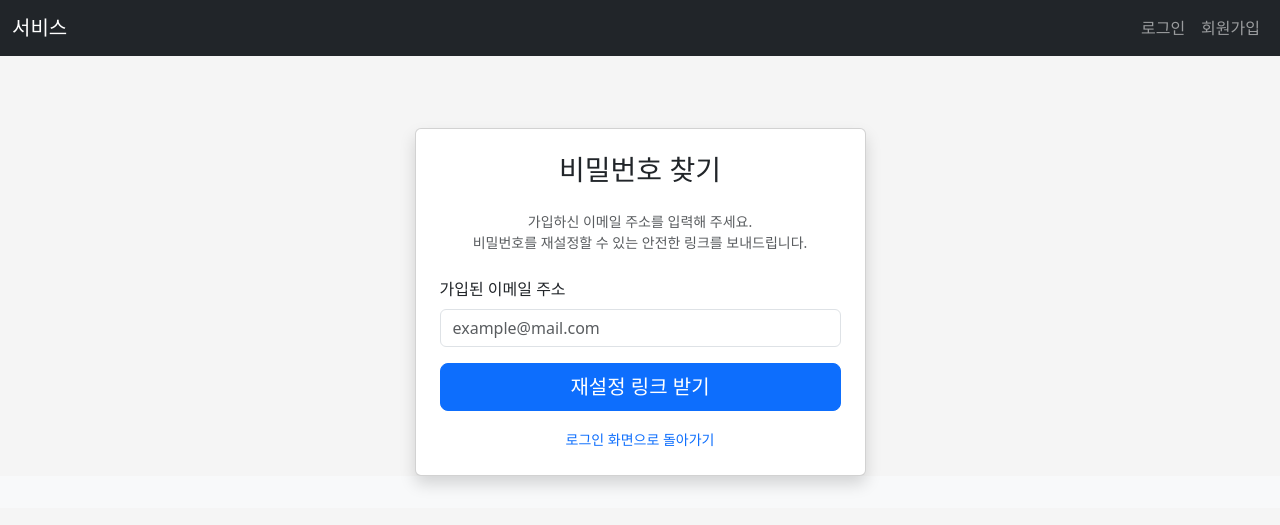
After one commit to aiforkorea/cicd-1, a Flask app: page /auth/reset-password-request in a window 1280 px wide. The commit adds this page. Shown: the top 525 px of the page. Run offline with Flask 3, Linux system fonts and the light colour scheme.

Commit message:
password setting email by aiforkorea

```diff
--- a/apps/auth/forms.py
+++ b/apps/auth/forms.py
@@ -51,3 +51,17 @@ class ChangePasswordForm(FlaskForm):
     new_password = PasswordField('새 비밀번호', validators=[DataRequired(), length(min=1)])
     confirm_new_password = PasswordField('새 비밀번호 확인', validators=[DataRequired(), EqualTo('new_password')])
     submit = SubmitField('비밀번호 변경')
+
+# 1단계: 재설정 링크를 받기 위해 이메일을 입력하는 폼
+class ResetPasswordRequestForm(FlaskForm):
+    email = StringField("가입된 이메일 주소",
+        validators=[DataRequired(), Email(message="올바른 이메일 형식이 아닙니다.")])
+    submit = SubmitField("재설정 링크 받기")
+
+# 2단계: 메일 링크 클릭 후 새 비밀번호를 입력하는 폼
+class ResetPasswordForm(FlaskForm):
+    password = PasswordField("새 비밀번호",
+        validators=[DataRequired(), length(min=10, message="10자 이상 입력하세요.")])
+    confirm_password = PasswordField("비밀번호 확인",
+        validators=[DataRequired(), EqualTo('password', message="비밀번호가 일치하지 않습니다.")])
+    submit = SubmitField("비밀번호 변경 완료")
--- /dev/null
+++ b/apps/auth/templates/auth/reset_password_request.html
@@ -0,0 +1,37 @@
+<!-- apps/auth/templates/auth/reset_password_request.html -->
+ {% extends "base.html" %}
+{% block title %}비밀번호 재설정 요청{% endblock %}
+
+{% block content %}
+<div class="row justify-content-center">
+    <div class="col-md-5">
+        <div class="card shadow mt-5">
+            <div class="card-body p-4">
+                <h3 class="card-title text-center mb-4">비밀번호 찾기</h3>
+                <p class="text-muted text-center small mb-4">
+                    가입하신 이메일 주소를 입력해 주세요.<br>
+                    비밀번호를 재설정할 수 있는 안전한 링크를 보내드립니다.
+                </p>
+
+                <form method="POST">
+                    {{ form.csrf_token }}
+                    <div class="mb-3">
+                        {{ form.email.label(class="form-label") }}
+                        {{ form.email(class="form-control", placeholder="example@mail.com") }}
+                        {% for error in form.email.errors %}
+                            <div class="text-danger small">{{ error }}</div>
+                        {% endfor %}
+                    </div>
+                    <div class="d-grid">
+                        {{ form.submit(class="btn btn-primary btn-lg") }}
+                    </div>
+                </form>
+
+                <div class="mt-3 text-center">
+                    <a href="{{ url_for('auth.login') }}" class="text-decoration-none small">로그인 화면으로 돌아가기</a>
+                </div>
+            </div>
+        </div>
+    </div>
+</div>
+{% endblock %}
--- a/apps/auth/views.py
+++ b/apps/auth/views.py
@@ -1,11 +1,11 @@
 # apps/auth/views.py
 from datetime import datetime
 from flask import current_app, render_template, flash, url_for, redirect, request
-from flask_login import login_user, logout_user
+from flask_login import current_user, login_user, logout_user
 from apps.auth.utils import confirm_token, generate_token, send_email
 from apps.extensions import db
 from apps.dbmodels import User
-from .forms import SignUpForm, LoginForm
+from .forms import ResetPasswordForm, ResetPasswordRequestForm, SignUpForm, LoginForm
 from . import auth  # 현재 패키지(__init__.py)의 auth Blueprint 객체 임포트
 # index 엔드포인트
 @auth.route("/")
@@ -84,27 +84,58 @@ def confirm_email(token):
         db.session.commit()
         flash('이메일 인증이 완료되었습니다!', 'success')
     return redirect(url_for('main.index'))
-@auth.route('/reset_password_request', methods=['GET', 'POST'])
+@auth.route('/reset-password-request', methods=['GET', 'POST'])
 def reset_password_request():
-    if request.method == 'POST':
-        email = request.form.get('email')
-        user = User.query.filter_by(email=email).first()
+    # 1. 이미 로그인한 사용자가 이 페이지에 오면 홈으로 보냅니다.
+    if current_user.is_authenticated:
+        return redirect(url_for('main.index'))
+    form = ResetPasswordRequestForm()
+    if form.validate_on_submit():
+        # 2. 입력받은 이메일로 사용자를 찾습니다.
+        user = User.query.filter_by(email=form.email.data).first()
         if user:
+            # 3. 1회용 보안 토큰 생성 (salt를 'password-reset-salt'로 지정)
             token = generate_token(user.email, salt='password-reset-salt')
-            # 여기서 실제로 이메일 발송 함수 호출 (예: send_email(user.email, token))
-            flash('비밀번호 재설정 이메일을 발송했습니다.', 'info')
-            return redirect(url_for('auth.login'))
-    return render_template('auth/reset_password_request.html')
+            # 4. 사용자가 클릭할 전체 URL 생성 (_external=True 필수!)
+            reset_url = url_for('auth.reset_password', token=token, _external=True)
+            # 5. 이메일 발송
+            send_email(
+                subject="[MyService] 비밀번호 재설정 요청",
+                to=user.email,
+                template="auth/email/reset_password",
+                username=user.username,
+                reset_url=reset_url
+            )
+        # 6. 보안 팁: 실제 이메일이 있든 없든 같은 메시지를 제시함. (해커가 특정 이메일의 가입 여부를 확인하지 못하게 하기 위함)
+        flash('비밀번호 재설정 지침이 담긴 이메일을 보냈습니다. 메일함을 확인해 주세요.', 'info')
+        return redirect(url_for('auth.login'))
+    return render_template('auth/reset_password_request.html', form=form)
+# 2. 실제 비밀번호 변경 페이지 (메일 링크 클릭 시 접속)
 @auth.route('/reset_password/<token>', methods=['GET', 'POST'])
 def reset_password(token):
     email = confirm_token(token, salt='password-reset-salt')
     if not email:
-        flash('유효하지 않거나 만료된 토큰입니다.', 'danger')
+        flash('유효하지 않거나 만료된 링크입니다.', 'danger')
         return redirect(url_for('auth.login'))
-    if request.method == 'POST':
-        user = User.query.filter_by(email=email).first_or_404()
-        user.password = request.form.get('password') # Setter에 의해 해싱됨
+
+    user = User.query.filter_by(email=email).first_or_404()
+    form = ResetPasswordForm()
+
+    if form.validate_on_submit():
+        user.password = form.password.data # 모델의 setter에 의해 자동 해싱
         db.session.commit()
-        flash('비밀번호가 변경되었습니다.', 'success')
+
+        # 보안 알림 메일 발송
+        send_email(
+            subject="[보안] 비밀번호가 성공적으로 변경되었습니다",
+            to=user.email,
+            template="auth/email/password_changed",
+            username=user.username,
+            change_time=datetime.now().strftime('%Y-%m-%d %H:%M:%S'),
+            user_agent=request.user_agent.string
+        )
+
+        flash('비밀번호가 변경되었습니다. 이제 새 비밀번호로 로그인하세요.', 'success')
         return redirect(url_for('auth.login'))
-    return render_template('auth/reset_password.html')
+
+    return render_template('auth/reset_password.html', form=form)
```
Also changed, not shown: apps/auth/templates/auth/login.html (+15 -1 lines), apps/auth/templates/auth/reset_password.html (added, +27 -0 lines), apps/templates/auth/email/password_changed.html (added, +21 -0 lines), apps/templates/auth/email/reset_password.html (added, +22 -0 lines).
